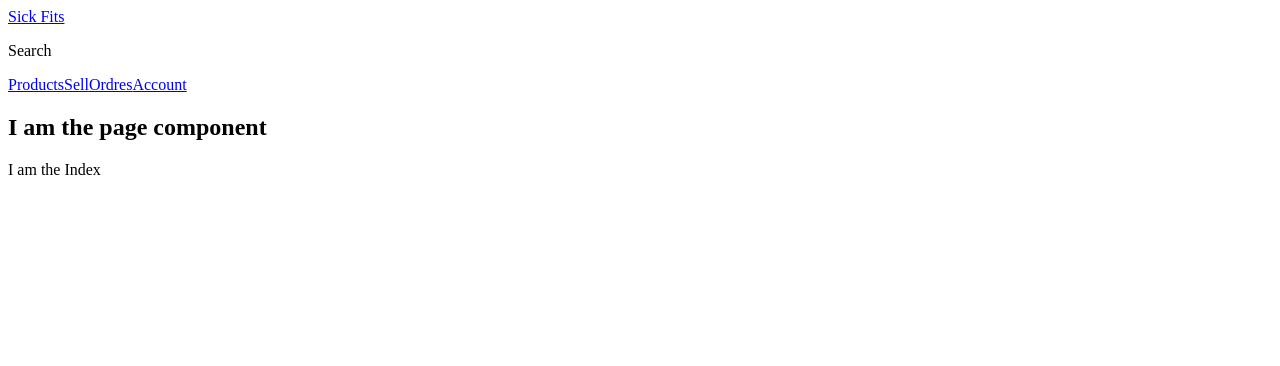
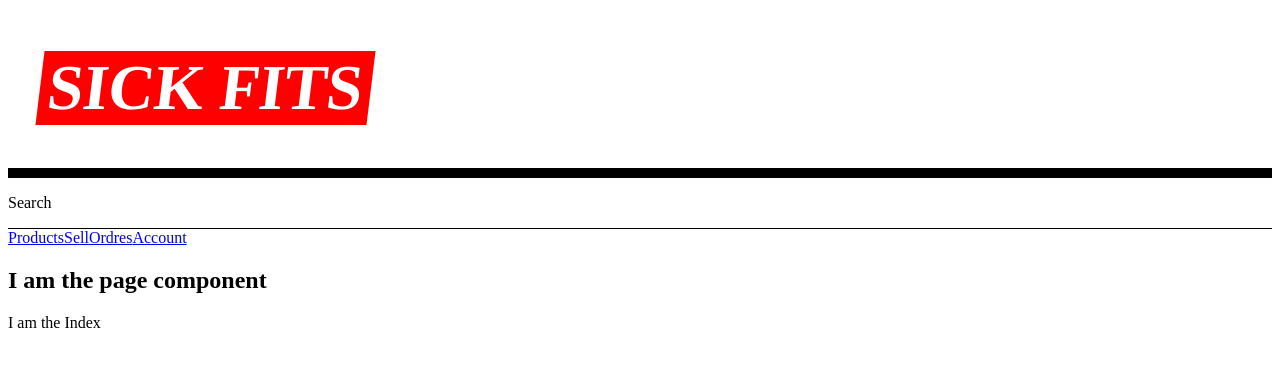
Before and after one commit to jmblalock/Advanced-React, a Next.js app in the folder sick-fits/frontend/: page / in a window 1280 px wide. Shown: the top 366 px of the page. Built offline with nearby package versions, Linux system fonts and the light colour scheme.

Commit message:
added styled components:

```diff
--- a/sick-fits/frontend/components/Header.js
+++ b/sick-fits/frontend/components/Header.js
@@ -1,16 +1,50 @@
 import Link from 'next/link';
+import styled from 'styled-components';
 import Nav from './Nav';
+
+const LogoStyles = styled.h1`
+  font-size: 4rem;
+  margin-left: 2rem;
+  position: relative;
+  z-index: 2;
+  background: red;
+  transform: skew(-7deg);
+  a {
+    color: white;
+    text-decoration: none;
+    text-transform: uppercase;
+    padding: 0.5rem;
+  }
+`;
+
+const HeaderStyles = styled.header`
+  .bar {
+    border-bottom: 10px solid var(--black, black);
+    display: grid;
+    grid-template-columns: auto 1fr;
+    justify-content: space-between;
+    align-items: center;
+  }
+
+  .sub-bar {
+    display: grid;
+    grid-template-columns: 1fr auto;
+    border-bottom: 1px solid var(--black, black);
+  }
+`;
 
 export default function Header() {
   return (
-    <header>
+    <HeaderStyles>
       <div className="bar">
-        <Link href="/">Sick Fits</Link>
+        <LogoStyles>
+          <Link href="/">Sick Fits</Link>
+        </LogoStyles>
       </div>
       <div className="sub-bar">
         <p>Search</p>
       </div>
       <Nav />
-    </header>
+    </HeaderStyles>
   );
 }
```
